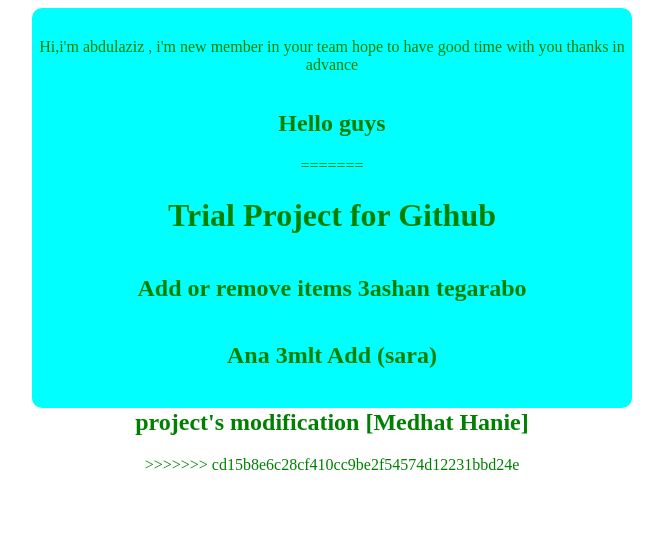
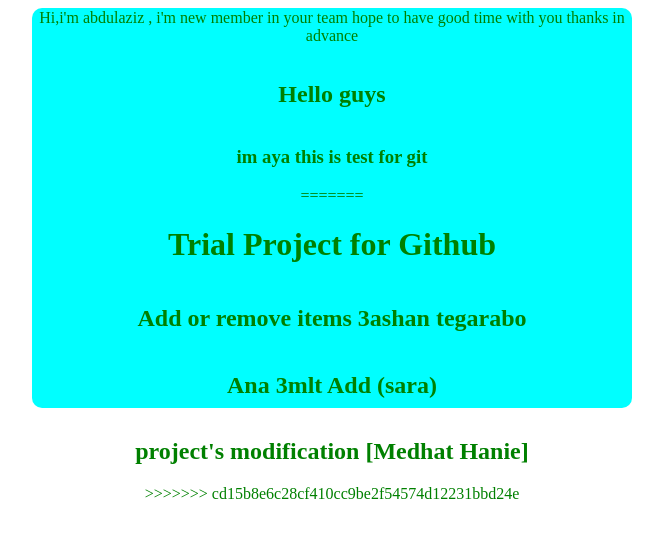
Before and after one commit to marwan2598/Web_Project, a plain HTML site: page index.html in a window 1280 px wide. Shown: the whole page, without its empty margins (308-971 px from the left). Drawn offline with Linux system fonts and the light colour scheme.

Commit message:
aya update

```diff
--- a/index.html
+++ b/index.html
@@ -14,6 +14,7 @@
         <p>Hi,i'm abdulaziz , i'm new member in your team
         hope to have good time with you thanks in advance</p>
         <h2 id="lol"></h2>
+        <h3>im aya this is test for git</h3>
 =======
     <h1>Trial Project for Github</h1>
         <h2>Add or remove items 3ashan tegarabo</h2>
```
